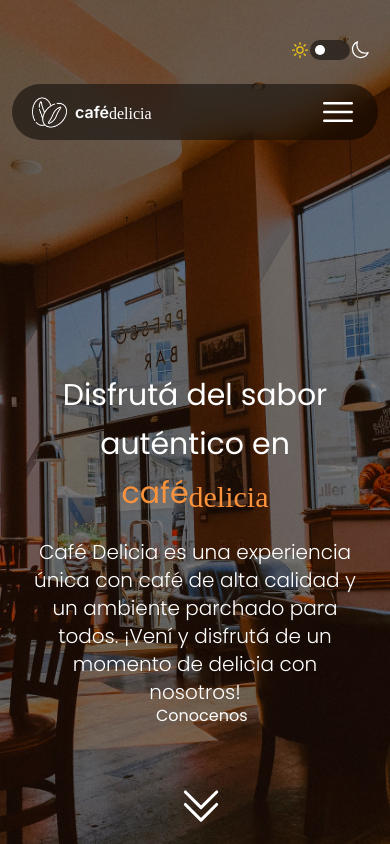
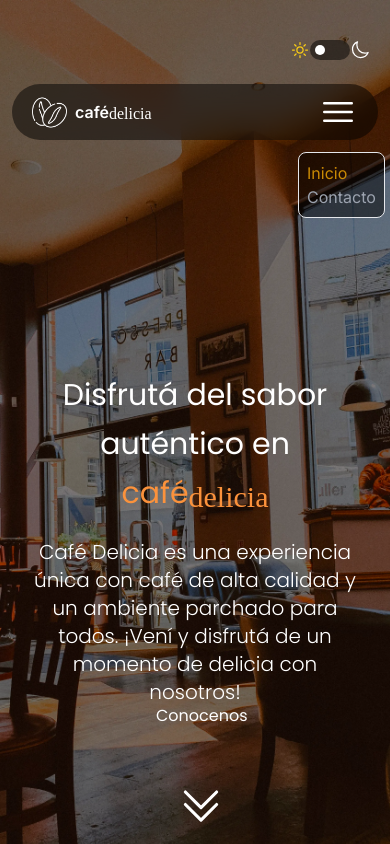
Before and after one commit to Xseb4s/cafe-delicia, a Next.js app: page / in a window 390 px wide. Shown: the top 844 px of the page. Built offline with nearby package versions, Linux system fonts and the light colour scheme; a web font is replaced by a local one.

Commit message:
fix: fixed respónsive bugs at burger component

```diff
--- a/src/app/home/home.css
+++ b/src/app/home/home.css
@@ -21,7 +21,9 @@
     height: 800px;
 }
 @media (max-width:1250px) {
-
+    .img-size{
+        height: 500px;
+    }
     .bottom-cutom-home{
         bottom:65px;
     }
@@ -50,7 +52,7 @@
         width: 100%;
     }
     .img-size{
-        width: 400px;
+        width: 90%;
         height: 400px;
     }
     .icons-size-custom{
--- a/src/app/home/start.tsx
+++ b/src/app/home/start.tsx
@@ -12,7 +12,7 @@ const Start = () => {
           initial={{ opacity: 0 }}
           animate={{ opacity: 1 }}
           className="transition-all duration-900 ease-in-out delay-500">
-            <figure className="w-full relative z-0 overflow-hidden brightness-50 saturate-150" style={{height:"110vh"}}>
+            <figure className="w-full relative z-0 overflow-hidden brightness-50 saturate-150 h-[110vh] ">
                 <Image
                 src="/hero-background.webp"
                 alt="Background"
--- a/src/components/burger/page.tsx
+++ b/src/components/burger/page.tsx
@@ -3,7 +3,7 @@ import { motion, useAnimation } from "framer-motion";
 import React, { useEffect, useState } from "react";
 
 const Burger = ({ children }: {children: React.ReactNode}) => {
-  const [isOpen, setIsOpen] = useState(false);
+  const [isOpen, setIsOpen] = useState(true);
 
   const ulControls = useAnimation();
 
@@ -18,14 +18,14 @@ const Burger = ({ children }: {children: React.ReactNode}) => {
   return (
     <motion.div
         animate={isOpen ? "open" : "closed"}
-        className="relative"
+        className="relative z-50"
         >
           <Bars3Icon
             className="size-10"
             onClick={() => setIsOpen(!isOpen)}
             />
           <motion.ul
-            className="absolute -ml-5 backdrop-blur-md bg-black/50 rounded-lg p-2 border z-30"
+            className="absolute -ml-5 backdrop-blur-md bg-black/50 rounded-lg p-2 z-50 border"
             initial={{ y: "-300px" }}
             animate={ulControls}
             >
--- a/src/components/navbar/page.tsx
+++ b/src/components/navbar/page.tsx
@@ -47,9 +47,11 @@ const Navbar = () => {
                     <figcaption className="ml-2 flex items-center font-semibold">caf&eacute;<span className="comforter-brush-regular mt-1">delicia</span></figcaption>
                 </figure>
                 {barIcon ? (
+                  <div className="relative z-50">
                     <Burger>
                         {List(true)}
                     </Burger>
+                  </div>
                 ) : (
                     <ul className="hidden sm:flex gap-4 z-20 relative text-sm">
                         {List(true)}
```
